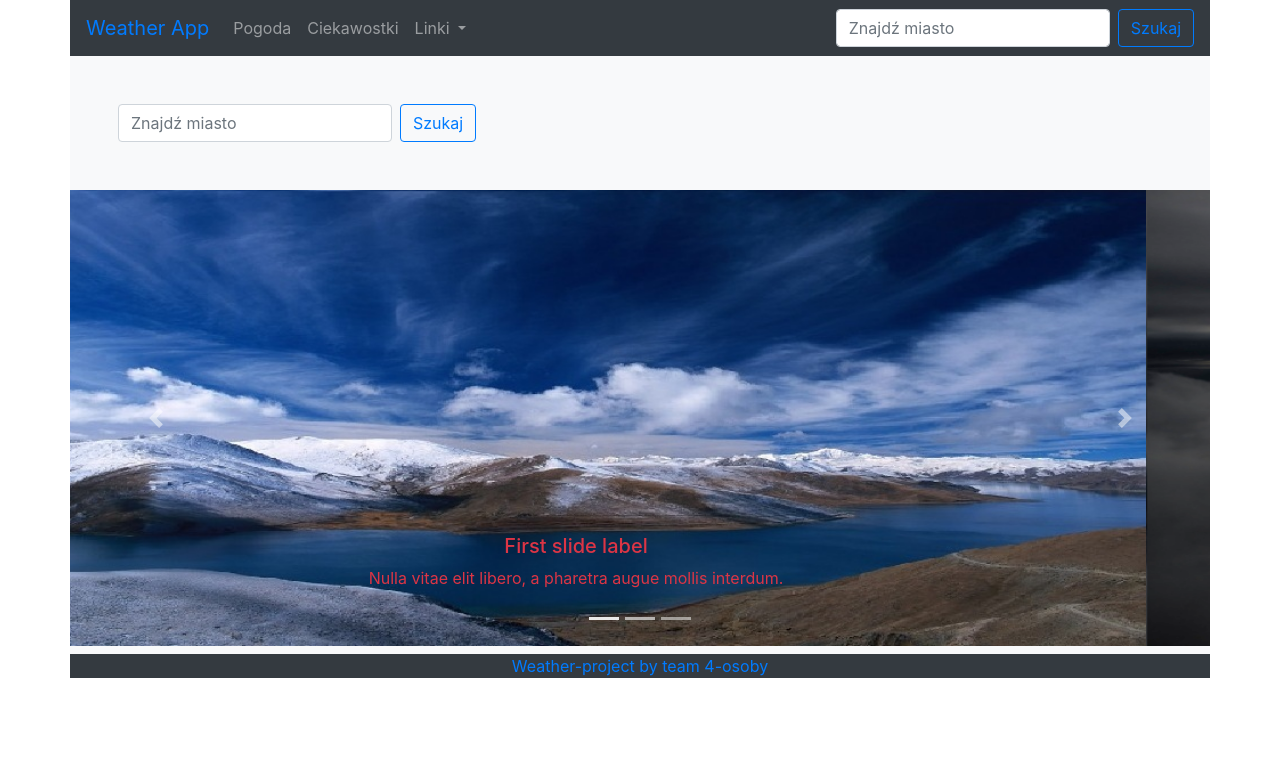
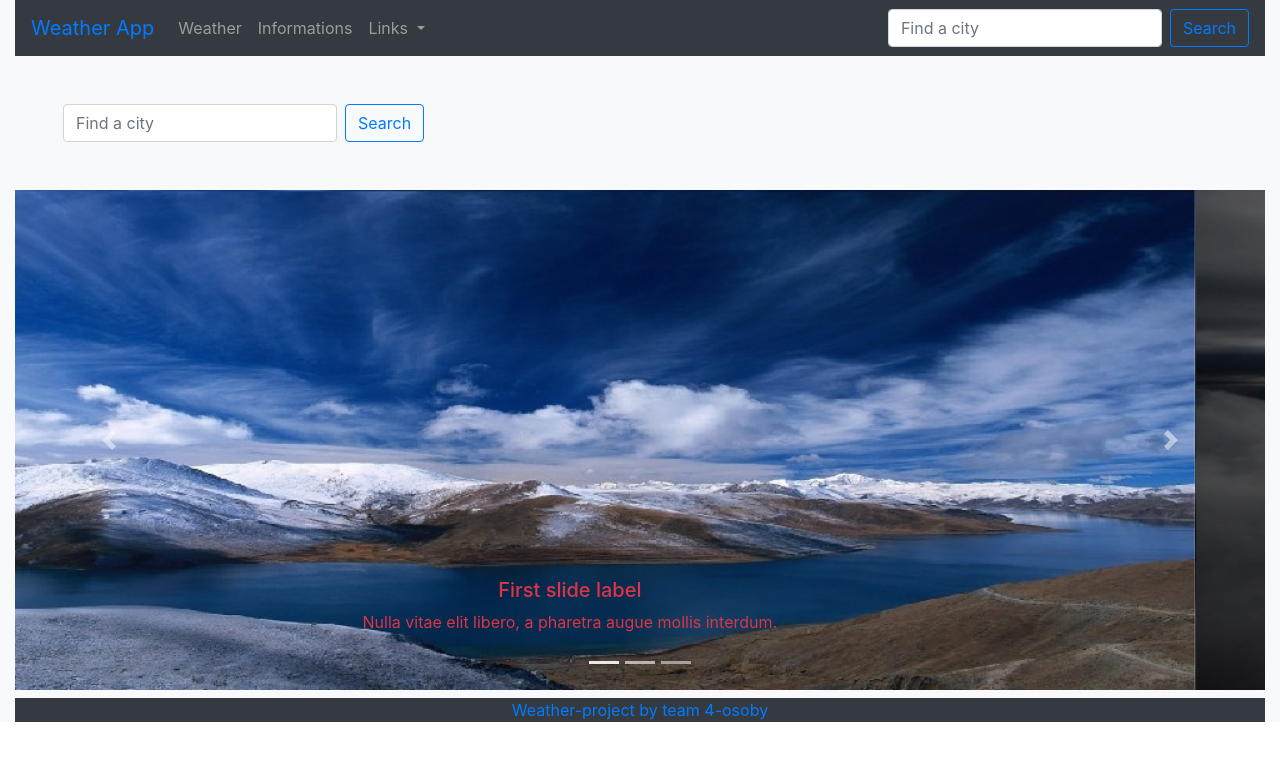
Before and after one commit to Sator-et-Ultor/Projekt-pogodowy, a plain HTML site: page index.html in a window 1280 px wide. Drawn offline with nearby package versions, Linux system fonts and the light colour scheme.

Commit message:
Changing to english + animations

```diff
--- /dev/null
+++ b/css/style.css
@@ -0,0 +1,20 @@
+/*Animacja Navbara */
+@keyframes fadeInRight {
+    from {
+        opacity: 0;
+        -webkit-transform: translate3d(100%, 0, 0);
+        transform: translate3d(100%, 0, 0);
+    }
+
+    to {
+        opacity: 1;
+        -webkit-transform: translate3d(0, 0, 0);
+        transform: translate3d(0, 0, 0);
+    }
+}
+
+.fadeInRight {
+    -webkit-animation-name: fadeInRight;
+    animation-name: fadeInRight;
+    animation-duration: 2s;
+}
--- a/index.html
+++ b/index.html
@@ -6,13 +6,14 @@
 
         <!-- Bootstrap -->
         <link rel="stylesheet" href="https://stackpath.bootstrapcdn.com/bootstrap/4.3.1/css/bootstrap.min.css" integrity="sha384-ggOyR0iXCbMQv3Xipma34MD+dH/1fQ784/j6cY/iJTQUOhcWr7x9JvoRxT2MZw1T" crossorigin="anonymous">
+        <link rel="stylesheet" href="css/style.css">
         <!-- Nagłowek strony -->
         <title>Weather Project</title>
     </head>
     <body>
-        <div class="container p-0 bg-light">
+        <div class="container-fluid  bg-light">
             <!-- Navbar -->
-            <nav class="navbar navbar-expand-lg navbar-dark bg-dark">
+            <nav class="navbar navbar-expand-lg navbar-dark bg-dark fadeInRight">
                 <a class="navbar-brand text-primary">Weather App</a>
                 <button class="navbar-toggler" type="button" data-toggle="collapse" data-target="#navbarSupportedContent" aria-controls="navbarSupportedContent" aria-expanded="false" aria-label="Toggle navigation">
                     <span class="navbar-toggler-icon"></span>
@@ -21,21 +22,20 @@
                 <div class="collapse navbar-collapse" id="navbarSupportedContent">
                     <ul class="navbar-nav mr-auto">
                         <li class="nav-item">
-                            <a class="nav-link" href="#">Pogoda</a>
+                            <a class="nav-link" href="#">Weather</a>
                         </li>
                         <li class="nav-item">
-                            <a class="nav-link" href="#slides">Ciekawostki</a>
+                            <a class="nav-link" href="#slides">Informations</a>
                         </li>
 
                         <!-- Rozwijany pasek -->
                         <li class="nav-item dropdown">
                             <a class="nav-link dropdown-toggle" href="#" id="navbarDropdown" role="button" data-toggle="dropdown" aria-haspopup="true" aria-expanded="false">
-                            Linki
-                            </a>
+                            Links                            </a>
                         <div class="dropdown-menu" aria-labelledby="navbarDropdown">
-                            <a class="dropdown-item" href="https://openweathermap.org/api" target="blank">Wykorzystane API</a>
+                            <a class="dropdown-item" href="https://openweathermap.org/api" target="blank">Api used</a>
                             <div class="dropdown-divider"></div>
-                            <a class="dropdown-item" href="https://github.com/ElithabetZ/Weather-project" target="blank">Repozytorium na GitHub</a>
+                            <a class="dropdown-item" href="https://github.com/ElithabetZ/Weather-project" target="blank">GitHub Repo</a>
                             <div class="dropdown-divider"></div>
                             <a class="dropdown-item" href="https://getbootstrap.com/" target="blank">Bootstrap</a>
                         </div>
@@ -44,8 +44,8 @@
 
                     <!-- Tu można szukać pogody dla miasta lub regionu -->
                     <form class="form-inline my-2 my-lg-0">
-                        <input id="town1" class="form-control mr-sm-2" type="search" placeholder="Znajdź miasto" aria-label="Search">
-                        <button class="btn btn-outline-primary my-2 my-sm-0" type="button" onclick="findTown()">Szukaj</button>
+                        <input id="town1" class="form-control mr-sm-2" type="search" placeholder="Find a city" aria-label="Search">
+                        <button class="btn btn-outline-primary my-2 my-sm-0" type="button" onclick="findTown()">Search</button>
                     </form>
                 </div>
             </nav>
@@ -53,8 +53,8 @@
             <!-- Miejsce na dane z serwera-->
             <div class="m-5">
                 <form class="form-inline my-2 my-lg-0">
-                    <input id="town2" class="form-control mr-sm-2" type="search" placeholder="Znajdź miasto" aria-label="Search">
-                    <button class="btn btn-outline-primary my-2 my-sm-0" type="button" onclick="findTown2()">Szukaj</button>
+                    <input id="town2" class="form-control mr-sm-2" type="search" placeholder="Find a city" aria-label="Search">
+                    <button class="btn btn-outline-primary my-2 my-sm-0" type="button" onclick="findTown2()">Search</button>
                 </form>
             </div>
 
```
